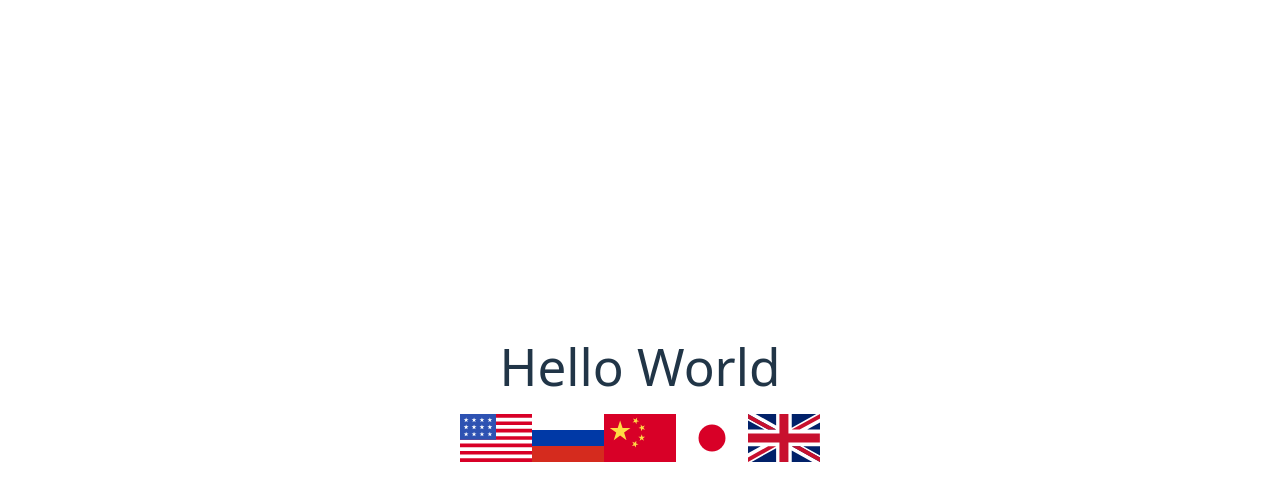
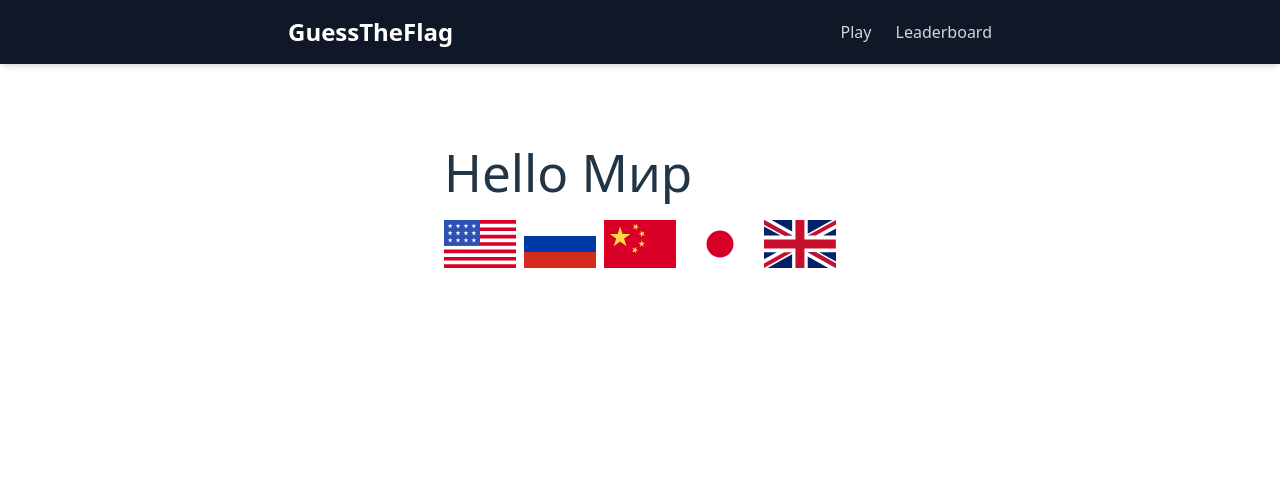
Before and after one commit to sk1F25/guess-da-flag, a React (Vite) app: page / in a window 1280 px wide. Shown: the top 500 px of the page. Built offline with nearby package versions, Linux system fonts and the light colour scheme.

Commit message:
💡 🚀 added header and game components and add clsx for dynamic styling

```diff
--- a/package.json
+++ b/package.json
@@ -13,6 +13,7 @@
   },
   "dependencies": {
     "@tailwindcss/vite": "^4.0.9",
+    "clsx": "^2.1.1",
     "country-flag-icons": "^1.5.18",
     "react": "^19.0.0",
     "react-dom": "^19.0.0",
--- a/src/App.css
+++ /dev/null
@@ -1,47 +0,0 @@
-#root {
-  max-width: 1280px;
-  margin: 0 auto;
-  padding: 2rem;
-  text-align: center;
-}
-
-.logo {
-  height: 6em;
-  padding: 1.5em;
-  will-change: filter;
-  transition: filter 300ms;
-}
-.logo:hover {
-  filter: drop-shadow(0 0 2em #646cffaa);
-}
-.logo.react:hover {
-  filter: drop-shadow(0 0 2em #61dafbaa);
-}
-
-@keyframes logo-spin {
-  from {
-    transform: rotate(0deg);
-  }
-  to {
-    transform: rotate(360deg);
-  }
-}
-
-@media (prefers-reduced-motion: no-preference) {
-  a:nth-of-type(2) .logo {
-    animation: logo-spin infinite 20s linear;
-  }
-}
-
-.card {
-  padding: 2em;
-}
-
-.read-the-docs {
-  color: #888;
-}
-/*
-.flags {
-  display: flex;
-  height: 50px;
-} */
--- a/src/App.jsx
+++ b/src/App.jsx
@@ -1,14 +1,12 @@
-import "./App.css";
-import { US, RU, CN, JP, GB } from "country-flag-icons/react/3x2";
+import { Header } from "./components/header/header";
+import { Game } from "./components/game/game";
 
 function App() {
   return (
-    <>
-      <h1>Hello World</h1>
-      <div className="flex h-12 mt-5">
-        <US /> <RU /> <CN /> <JP /> <GB />
-      </div>
-    </>
+    <div className="w-full flex justify-center flex-col">
+      <Header />
+      <Game className="mx-auto mt-20" />
+    </div>
   );
 }
 export default App;
--- /dev/null
+++ b/src/components/game/game.jsx
@@ -0,0 +1,13 @@
+import clsx from "clsx";
+import { US, RU, CN, JP, GB } from "country-flag-icons/react/3x2";
+
+export function Game({ className }) {
+  return (
+    <div className={clsx(className, "max-w-lg")}>
+      <h1>Hello Мир</h1>
+      <div className="flex h-12 mt-5 gap-2">
+        <US /> <RU /> <CN /> <JP /> <GB />
+      </div>
+    </div>
+  );
+}
--- /dev/null
+++ b/src/components/header/header.jsx
@@ -0,0 +1,23 @@
+export function Header() {
+  return (
+    <header className="w-full py-4 px-72 bg-gray-900 shadow-md flex justify-between">
+      <div className="text-2xl font-bold text-white">GuessTheFlag</div>
+      <nav className=" flex items-center justify-between">
+        <div className="flex items-center space-x-6">
+          <a
+            href="#"
+            className="text-gray-300 hover:text-white transition-colors"
+          >
+            Play
+          </a>
+          <a
+            href="#"
+            className="text-gray-300 hover:text-white transition-colors"
+          >
+            Leaderboard
+          </a>
+        </div>
+      </nav>
+    </header>
+  );
+}
--- a/src/index.css
+++ b/src/index.css
@@ -4,10 +4,11 @@
   font-family: system-ui, Avenir, Helvetica, Arial, sans-serif;
   line-height: 1.5;
   font-weight: 400;
+  width: 100%;
 
   color-scheme: light dark;
   color: rgba(255, 255, 255, 0.87);
-  background-color: #242424;
+  background-color: #162033;
 
   font-synthesis: none;
   text-rendering: optimizeLegibility;
@@ -17,19 +18,15 @@
 
 a {
   font-weight: 500;
-  color: #646cff;
   text-decoration: inherit;
-}
-a:hover {
-  color: #535bf2;
 }
 
 body {
   margin: 0;
   display: flex;
-  place-items: center;
-  min-width: 320px;
-  min-height: 100vh;
+  flex-direction: column;
+  width: 100%;
+  height: 100%;
 }
 
 h1 {
```
Also changed, not shown: 1 other file (tests, documents, lock files or other folders).
